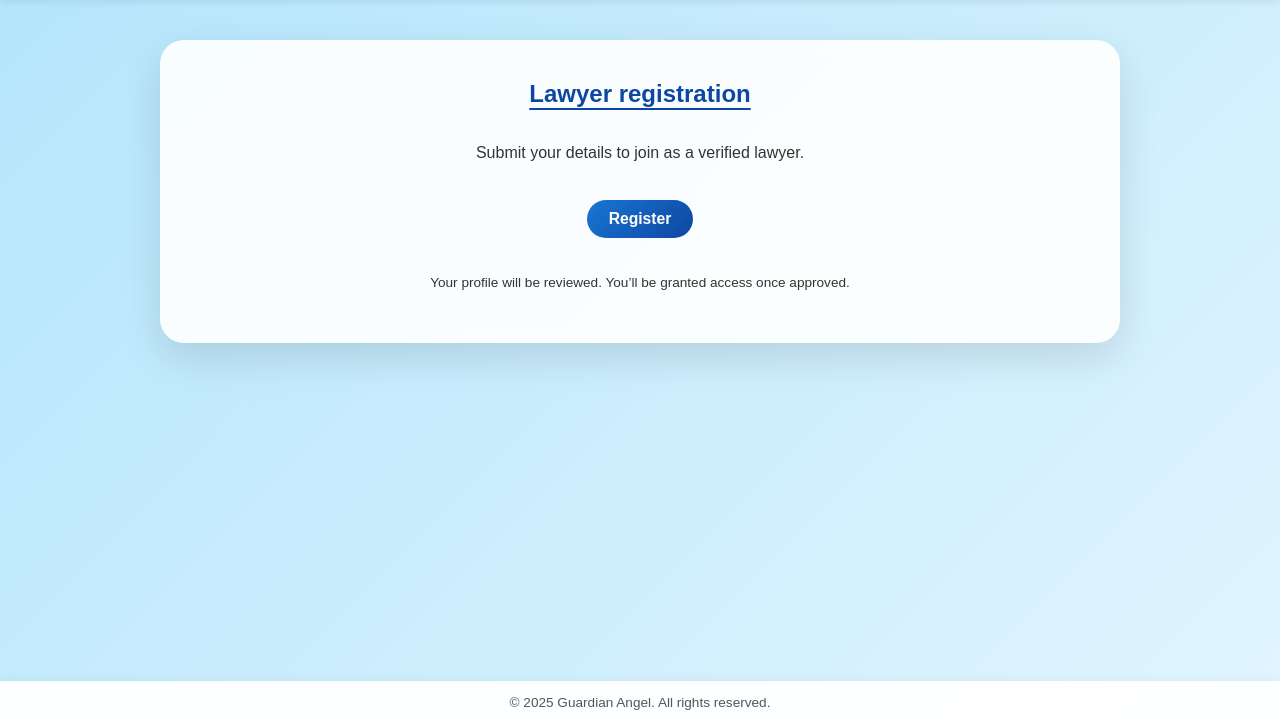
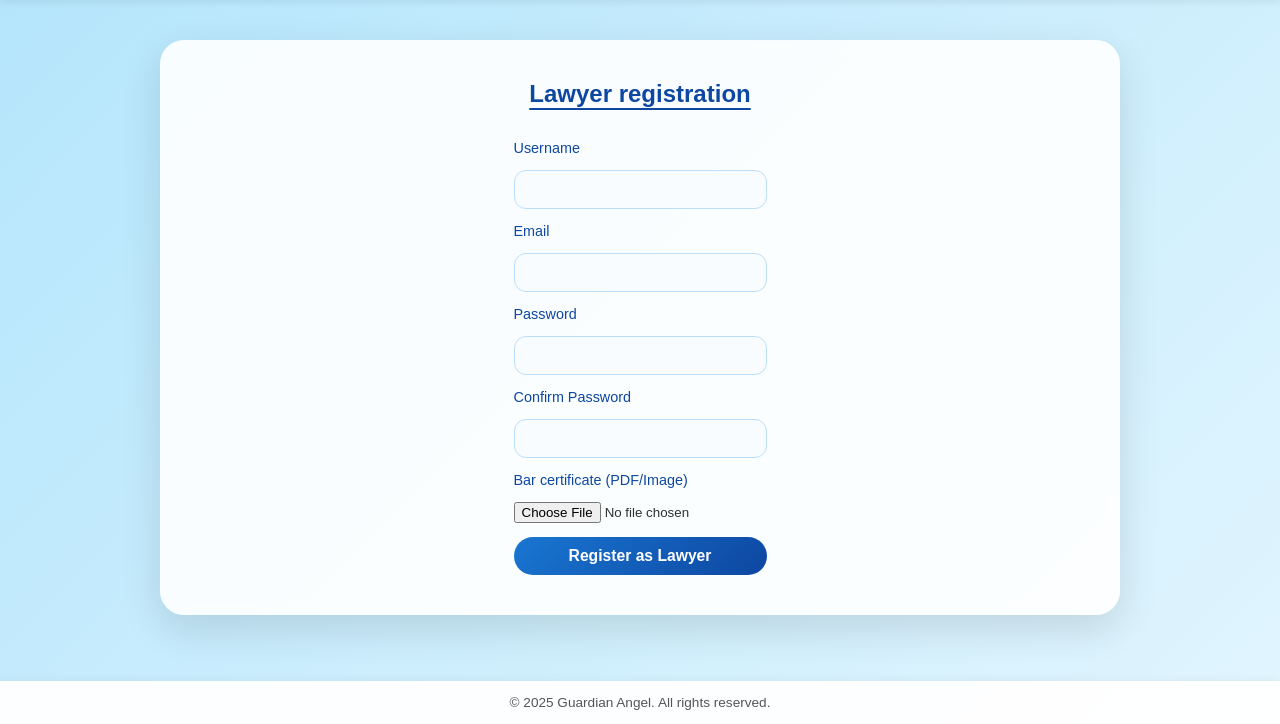
Before and after one commit to haiderhabibi1-bot/guardianangel, a Django app: page /register/lawyer/ in a window 1280 px wide. Shown: the part 76-800 px from the top of the page. Run offline with Django 5.2, Linux system fonts and the light colour scheme.

Commit message:
Update register_lawyer.html

```diff
--- a/core/templates/register_lawyer.html
+++ b/core/templates/register_lawyer.html
@@ -1,25 +1,24 @@
 {% extends 'base.html' %}
-
 {% block content %}
 <h1 class="register-title">Lawyer registration</h1>
-<p>Submit your details to join as a verified lawyer.</p>
 
 <form method="post" enctype="multipart/form-data">
     {% csrf_token %}
-    {{ form.non_field_errors }}
+    <label for="id_username">Username</label>
+    <input type="text" name="username" id="id_username" required>
 
-    {% for field in form %}
-        <label for="{{ field.id_for_label }}">{{ field.label }}:</label>
-        {{ field }}
-        {% if field.errors %}
-            <div style="color: red; font-size: 0.8rem;">{{ field.errors|striptags }}</div>
-        {% endif %}
-    {% endfor %}
+    <label for="id_email">Email</label>
+    <input type="email" name="email" id="id_email" required>
 
-    <button type="submit">Register</button>
+    <label for="id_password">Password</label>
+    <input type="password" name="password" id="id_password" required>
+
+    <label for="id_confirm_password">Confirm Password</label>
+    <input type="password" name="confirm_password" id="id_confirm_password" required>
+
+    <label for="id_bar_certificate">Bar certificate (PDF/Image)</label>
+    <input type="file" name="bar_certificate" id="id_bar_certificate">
+
+    <button type="submit" class="btn">Register as Lawyer</button>
 </form>
-
-<p style="margin-top: 10px; font-size: 0.85rem; text-align: center;">
-    Your profile will be reviewed. You’ll be granted access once approved.
-</p>
 {% endblock %}
```
